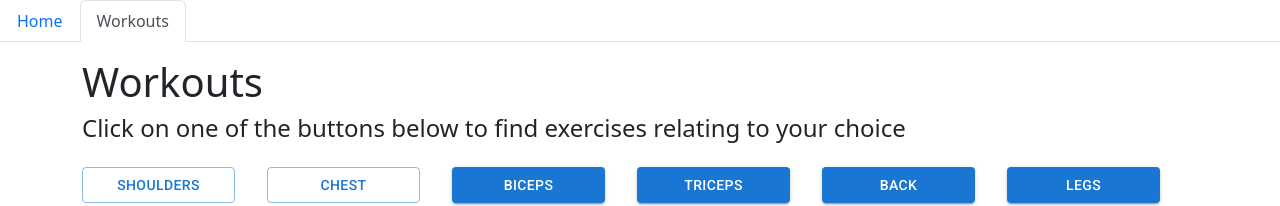
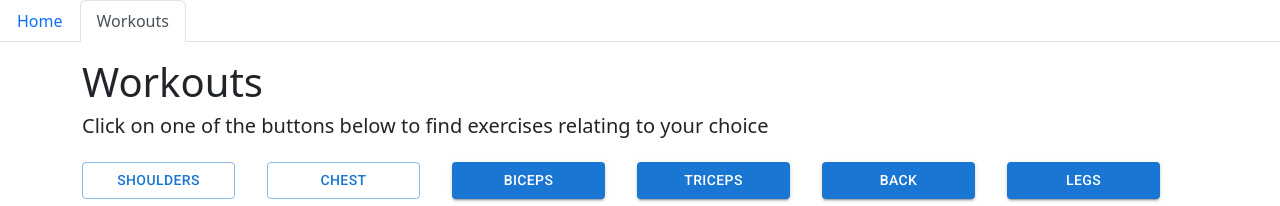
Before and after one commit to umairshah14/FitMax, a React (Create React App) app: page /Workouts in a window 1280 px wide. Shown: the top 206 px of the page. Built offline with nearby package versions, Linux system fonts and the light colour scheme; no server answers; what @material-tailwind/react would draw is missing.

Commit message:
styling done on workout page

```diff
--- a/src/components/Youtube/ytvideos.js
+++ b/src/components/Youtube/ytvideos.js
@@ -70,7 +70,7 @@ const YTvideoss = () => {
     <div>
       <Container className="exerciseTitle">
         <h1>Workouts</h1>
-        <h4>Click on one of the buttons below to find exercises relating to your choice</h4>
+        <h5>Click on one of the buttons below to find exercises relating to your choice</h5>
       </Container>
       {/* ALL BUTTONS TO PICK DIFFERENT WORKOUTS */}
       <Container id="workOutBtns">
```
